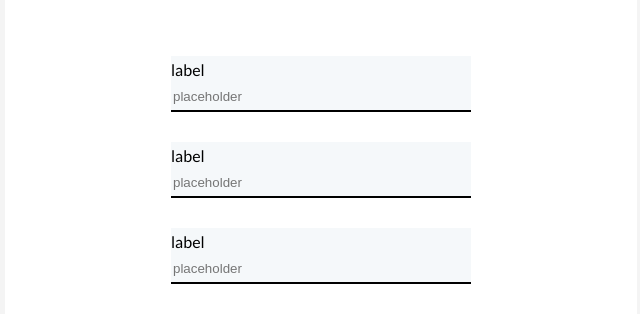
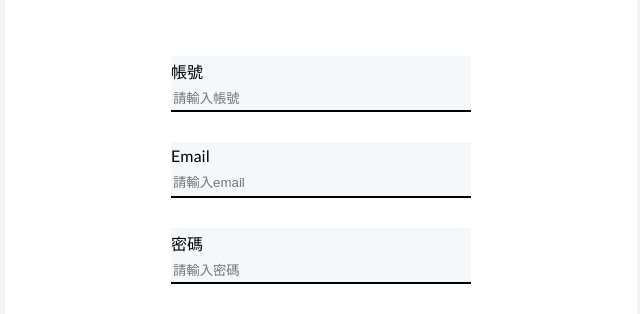
Before and after one commit to WeiLocus/todolist_react_CRUD, a React (Create React App) app: page /signup in a window 1280 px wide. Shown: the part 213-527 px from the top of the page, without its empty margins (319-959 px from the left). Built offline with nearby package versions, Linux system fonts and the light colour scheme.

Commit message:
add AuthInput props at signup/login page

```diff
--- a/src/components/AuthInput.jsx
+++ b/src/components/AuthInput.jsx
@@ -22,11 +22,14 @@ const StyledInput = styled.input`
   border-radius: 0px;
 `;
 
-const AuthInput = () => {
+const AuthInput = ({type, label, value, placeholder, onChange}) => {
   return (
     <StyledContainer>
-      <StyledLabel>label</StyledLabel>
-      <StyledInput type="text" placeholder="placeholder" />
+      <StyledLabel>{label}</StyledLabel>
+      <StyledInput type={type ||'text'}
+      placeholder={placeholder}
+      value={value}
+      onChange={(event) => {onChange?.(event.target.value)}} />
     </StyledContainer>
   );
 };
--- a/src/pages/LoginPage.jsx
+++ b/src/pages/LoginPage.jsx
@@ -6,8 +6,12 @@ import {
 } from 'components/common/auth.styled';
 import { ACLogoIcon } from 'assets/images';
 import { AuthInput } from 'components';
+import { useState } from 'react';
 
 const LoginPage = () => {
+  //用state儲存input value 和 password
+  const [username, setUsername] = useState('')
+  const [password, setPassword] = useState('')
   return (
     <AuthContainer>
       <div>
@@ -16,11 +20,22 @@ const LoginPage = () => {
       <h1>登入 Todo</h1>
 
       <AuthInputContainer>
-        <AuthInput />
+        <AuthInput
+          label="帳號"
+          placeholder="請輸入帳號"
+          value={username}
+          onChange={(nameInputValue) => setUsername(nameInputValue)}
+        />
       </AuthInputContainer>
 
       <AuthInputContainer>
-        <AuthInput />
+        <AuthInput
+          type="password"
+          label="密碼"
+          placeholder="請輸入密碼"
+          value={password}
+          onChange={(passwordInputValue) => setPassword(passwordInputValue)}
+          />
       </AuthInputContainer>
       <AuthButton>登入</AuthButton>
       <AuthLinkText>註冊</AuthLinkText>
--- a/src/pages/SignUpPage.jsx
+++ b/src/pages/SignUpPage.jsx
@@ -6,8 +6,13 @@ import {
 } from 'components/common/auth.styled';
 import { ACLogoIcon } from 'assets/images';
 import { AuthInput } from 'components';
+import { useState } from 'react';
 
 const SignUpPage = () => {
+  //用state儲存input value、email、password
+  const [username, setUsername] = useState('')
+  const [email, setEmail] = useState('')
+  const [password, setPassword] = useState('')
   return (
     <AuthContainer>
       <div>
@@ -16,15 +21,30 @@ const SignUpPage = () => {
       <h1>建立您的帳號</h1>
 
       <AuthInputContainer>
-        <AuthInput />
+        <AuthInput
+          label="帳號"
+          placeholder="請輸入帳號"
+          value={username}
+          onChange={(nameInputValue) => setUsername(nameInputValue)}
+        />
       </AuthInputContainer>
 
       <AuthInputContainer>
-        <AuthInput />
+        <AuthInput
+          label="Email"
+          placeholder="請輸入email"
+          value={email}
+          onChange={(emailInputValue) => setEmail(emailInputValue)}
+        />
       </AuthInputContainer>
 
       <AuthInputContainer>
-        <AuthInput />
+        <AuthInput
+          label="密碼"
+          placeholder="請輸入密碼"
+          value={password}
+          onChange={(passwordInputValue) => setPassword(passwordInputValue)}
+        />
       </AuthInputContainer>
       <AuthButton>註冊</AuthButton>
       <AuthLinkText>取消</AuthLinkText>
```
